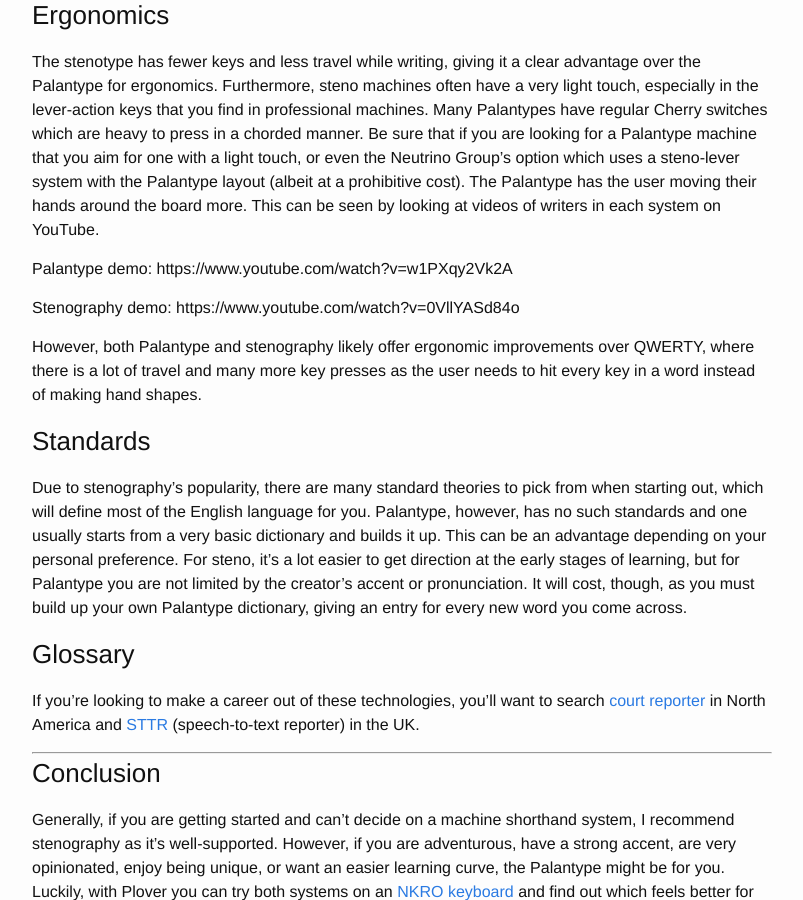
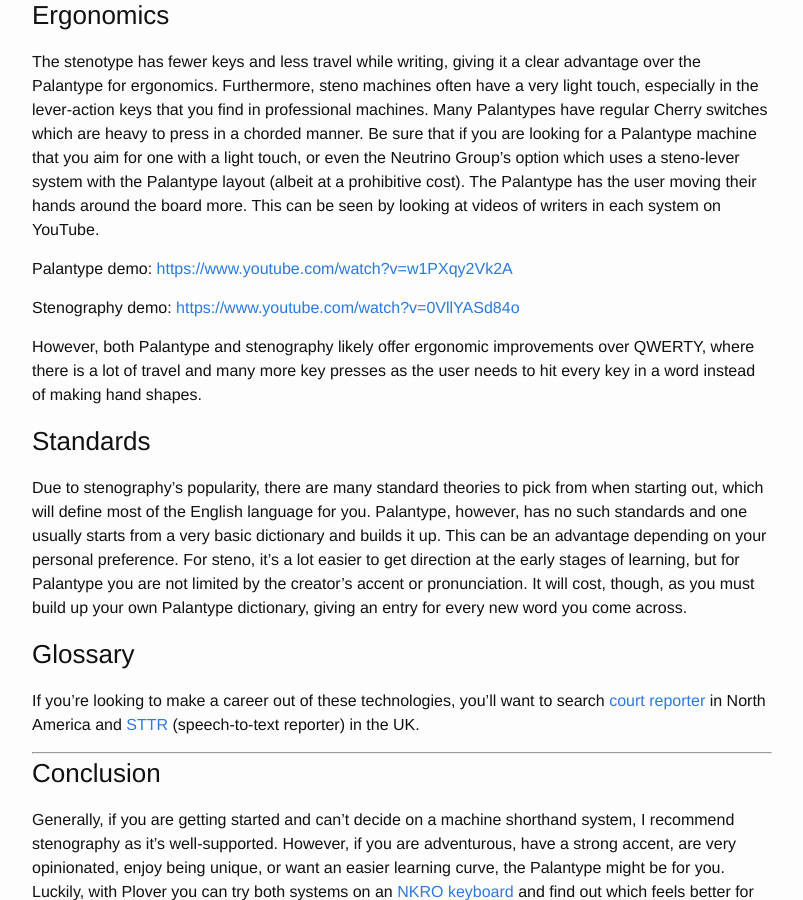
Before and after one commit to openstenoproject/palantype, a Jekyll site: the page built from _posts/2016-08-21-palan-versus-steno.md, in a window 1280 px wide and 900 px high, scrolled down 829 px. Shown: the whole window, without its empty margins (238-1041 px from the left). Built offline with Jekyll 4.4.1, drawn with Linux system fonts in a browser that asks for light colours.

Commit message:
Update YouTube links

```diff
--- a/_posts/2016-08-21-palan-versus-steno.md
+++ b/_posts/2016-08-21-palan-versus-steno.md
@@ -28,9 +28,9 @@
 
 The stenotype has fewer keys and less travel while writing, giving it a clear advantage over the Palantype for ergonomics. Furthermore, steno machines often have a very light touch, especially in the lever-action keys that you find in professional machines. Many Palantypes have regular Cherry switches which are heavy to press in a chorded manner. Be sure that if you are looking for a Palantype machine that you aim for one with a light touch, or even the Neutrino Group's option which uses a steno-lever system with the Palantype layout (albeit at a prohibitive cost). The Palantype has the user moving their hands around the board more. This can be seen by looking at videos of writers in each system on YouTube.
 
-Palantype demo: https://www.youtube.com/watch?v=w1PXqy2Vk2A
+Palantype demo: <https://www.youtube.com/watch?v=w1PXqy2Vk2A>
 
-Stenography demo: https://www.youtube.com/watch?v=0VllYASd84o
+Stenography demo: <https://www.youtube.com/watch?v=0VllYASd84o>
 
 However, both Palantype and stenography likely offer ergonomic improvements over QWERTY, where there is a lot of travel and many more key presses as the user needs to hit every key in a word instead of making hand shapes.
 
```
